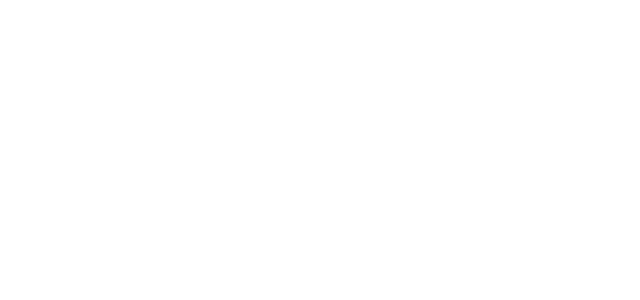
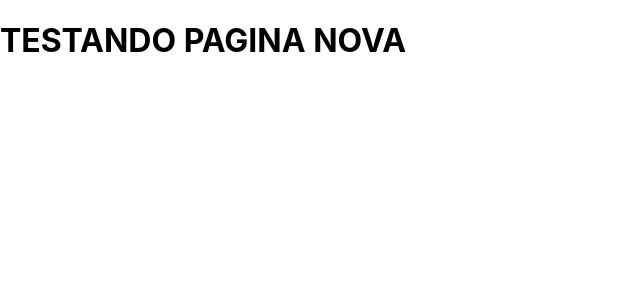
Before and after one commit to mathmtt/Front-End-Store-TS, a React (Vite) app: page /product-details/1 in a window 1280 px wide. Before the commit this address had no page. Shown: the top 300 px of the page, without its empty margins (0-640 px from the left). Built offline with nearby package versions, Linux system fonts and the light colour scheme.

Commit message:
criado rotas e paginas ProductDetails e NotFound

```diff
--- a/src/App.tsx
+++ b/src/App.tsx
@@ -4,12 +4,16 @@ import { Route, Routes } from 'react-router-dom';
 import './App.css';
 import Search from './pages/Researches';
 import ShoppingCart from './pages/ShoppingCart/ShoppingCart';
+import ProductDetails from './pages/ProductDetails/ProductDetails';
+import NotFound from './pages/NotFound/NotFound';
 
 function App() {
   return (
     <Routes>
       <Route path="/" element={ <Search /> } />
       <Route path="/shopping-cart" element={ <ShoppingCart /> } />
+      <Route path="/product-details/:id" element={ <ProductDetails /> } />
+      <Route path="*" element={ <NotFound /> } />
     </Routes>
   );
 }
--- /dev/null
+++ b/src/pages/NotFound/NotFound.tsx
@@ -0,0 +1,5 @@
+export default function NotFound() {
+  return (
+    <h1>Opsss... parece que você não entrou oque queria!!</h1>
+  );
+}
--- /dev/null
+++ b/src/pages/ProductDetails/ProductDetails.tsx
@@ -0,0 +1,5 @@
+export default function ProductDetails() {
+  return (
+    <h1>TESTANDO PAGINA NOVA</h1>
+  );
+}
```
